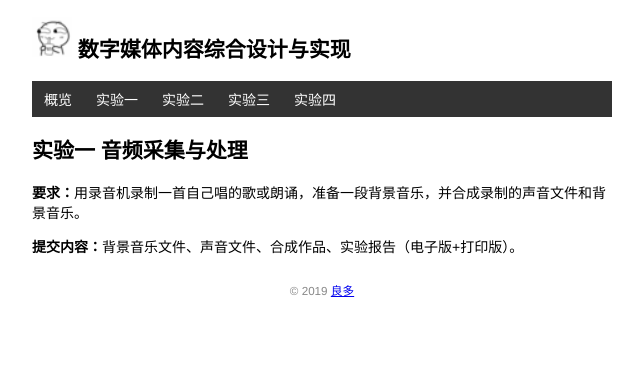
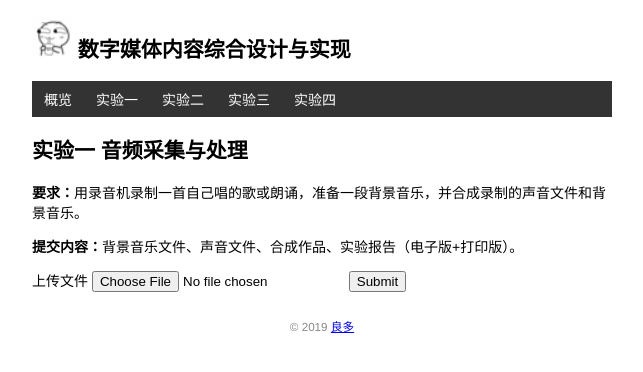
Before and after one commit to PanosPanay/multimedia, a Flask app: page /experiment/1 in a window 1280 px wide. Shown: the top 372 px of the page, without its empty margins (318-961 px from the left). Run offline with Flask 2, Linux system fonts and the light colour scheme; some libraries are stand-ins or nearby versions.

Commit message:
Basic file upload

```diff
--- a/app.py
+++ b/app.py
@@ -1,6 +1,18 @@
-from  flask import Flask, url_for, render_template
+import os
+from flask import Flask, url_for, render_template, redirect, session, flash, request
+from forms import UploadForm
+from werkzeug import secure_filename
 
 app = Flask(__name__)
+
+# 为程序设置密钥
+app.secret_key = os.getenv('SECRET_KEY', 'secret string')
+
+# 上传文件存储路径
+app.config['UPLOAD_PATH'] = os.path.join(app.root_path, 'uploads')
+
+# 请求数据（上传文件大小）最大限制为1G，超过此限制返回413错误响应
+app.config['MAX_CONTENT_LENGTH'] = 1024 * 1024 * 1024
 
 class Experiment:
     """实验"""
@@ -46,6 +58,25 @@ experiments = init_info()   # 四次实验的信息
 def index():
     return render_template('index.html', experiments=experiments)
 
-@app.route('/experiment/<int:id>')
+@app.route('/experiment/<int:id>', methods=['GET', 'POST'])
 def experiment(id):
-    return render_template('experiment.html', experiment=experiments[id-1])
+    upload_form = UploadForm()
+    if upload_form.validate_on_submit():
+        f = upload_form.file.data                   # 上传的文件
+
+        # 修改了secure_filename源码以支持中文，否则secure_filename()会过滤掉中文，只剩下扩展名
+        # 参考：https://blog.csdn.net/qq_30490489/article/details/92000197
+        filename = secure_filename(f.filename)      # 文件名
+
+        # 存储到上传路径
+        experiment_name = 'experiment' + str(id)    # 本实验名, eg.'experiment1'
+        experiment_path = os.path.join(app.config['UPLOAD_PATH'], experiment_name)  # 本实验上传路径
+        f.save(os.path.join(experiment_path, filename)) # 存储上传文件
+
+        flash('Upload success.')
+
+        session['filename'] = [filename]
+
+        return redirect(url_for('experiment', id=id))
+
+    return render_template('experiment.html', experiment=experiments[id-1], upload_form=upload_form)
--- /dev/null
+++ b/forms.py
@@ -0,0 +1,9 @@
+from flask_wtf import FlaskForm
+from flask_wtf.file import FileField, FileRequired, FileAllowed
+from wtforms import SubmitField
+
+class UploadForm(FlaskForm):
+    """上传表单"""
+    file = FileField('上传文件', validators=[FileRequired(),
+        FileAllowed(['docx', 'pdf', 'wav', 'aac', 'jpg', 'png', 'psb', 'psd', 'bmp', 'py', 'fla', 'swf', 'txt', 'md', 'zip', 'rar', '7z'])])
+    submit = SubmitField()
--- a/templates/base.html
+++ b/templates/base.html
@@ -12,9 +12,9 @@
 </head>
 <body>
     <!-- 使用get_flashed_messages()函数获取提示消息并显示 -->
-    <!-- {% for message in get_flashed_messages() %}
+    {% for message in get_flashed_messages() %}
         <div class="alert">{{ message }}</div>
-    {% endfor %} -->
+    {% endfor %}
 
     <!-- 页面标题 -->
     <h2>
--- a/templates/experiment.html
+++ b/templates/experiment.html
@@ -1,8 +1,13 @@
 {% extends 'base.html' %}
+{% from 'macros.html' import form_field %}
 
 {% block content %}
 <h2>{{ experiment.name }}</h2>
 <p><b>要求：</b>{{ experiment.request }}</p>
 <p><b>提交内容：</b>{{ experiment.content }}</p>
-
+<form method="post" enctype="multipart/form-data">
+    {{ upload_form.csrf_token }}
+    {{ form_field(upload_form.file) }}
+    {{ upload_form.submit }}
+</form>
 {% endblock %}
--- /dev/null
+++ b/templates/macros.html
@@ -0,0 +1,9 @@
+{% macro form_field(field) %}
+    {{ field.label }}
+    {{ field(**kwargs) }}
+    {% if field.errors -%}
+        {% for error in field.errors -%}
+            <small class="error">{{ error }}</small><br>
+        {%- endfor %}
+    {%- endif %}
+{% endmacro %}
```
